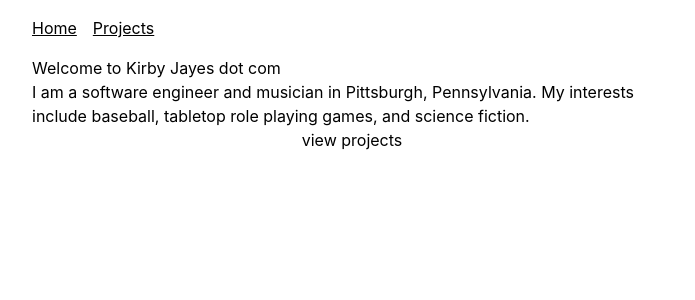
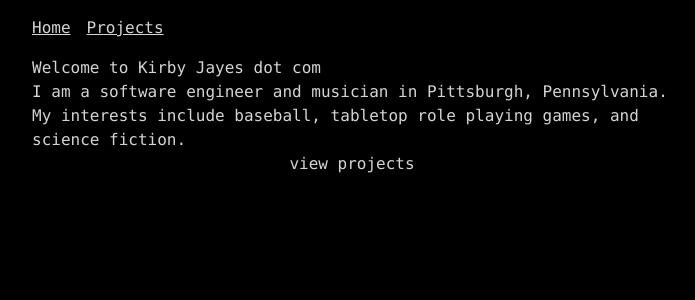
Before and after one commit to jirbjirbjirb/sveltepersonalsite, a SvelteKit app: page / in a window 1280 px wide. Shown: the top 300 px of the page, without its empty margins (288-983 px from the left). Built offline with nearby package versions, Linux system fonts and the light colour scheme.

Commit message:
base styles plus projects placeholders

```diff
--- a/src/app.html
+++ b/src/app.html
@@ -3,10 +3,10 @@
 	<head>
 		<meta charset="utf-8" />
 		<meta name="viewport" content="width=device-width, initial-scale=1" />
-		<meta name="text-scale" content="scale" />
+		<meta name="theme-color" content="#000000" />
 		%sveltekit.head%
 	</head>
-	<body data-sveltekit-preload-data="hover">
+	<body class="bg-black font-mono text-neutral-300 antialiased" data-sveltekit-preload-data="hover">
 		<div style="display: contents">%sveltekit.body%</div>
 	</body>
 </html>
--- a/src/lib/projects.ts
+++ b/src/lib/projects.ts
@@ -5,6 +5,7 @@ export type Project = {
 	href?: string;
 };
 
+// TODO(personal): replace placeholder entries with real projects
 export const projects: Project[] = [
 	{
 		title: 'Personal Site',
--- a/src/routes/layout.css
+++ b/src/routes/layout.css
@@ -1 +1,18 @@
 @import 'tailwindcss';
+
+@theme {
+	--font-mono:
+		ui-monospace, SFMono-Regular, 'SF Mono', Menlo, Consolas, 'Liberation Mono', monospace;
+	--animate-blink: blink 1s steps(1) infinite;
+
+	@keyframes blink {
+		50% {
+			opacity: 0;
+		}
+	}
+}
+
+::selection {
+	background: #d4d4d4;
+	color: #000;
+}
```
